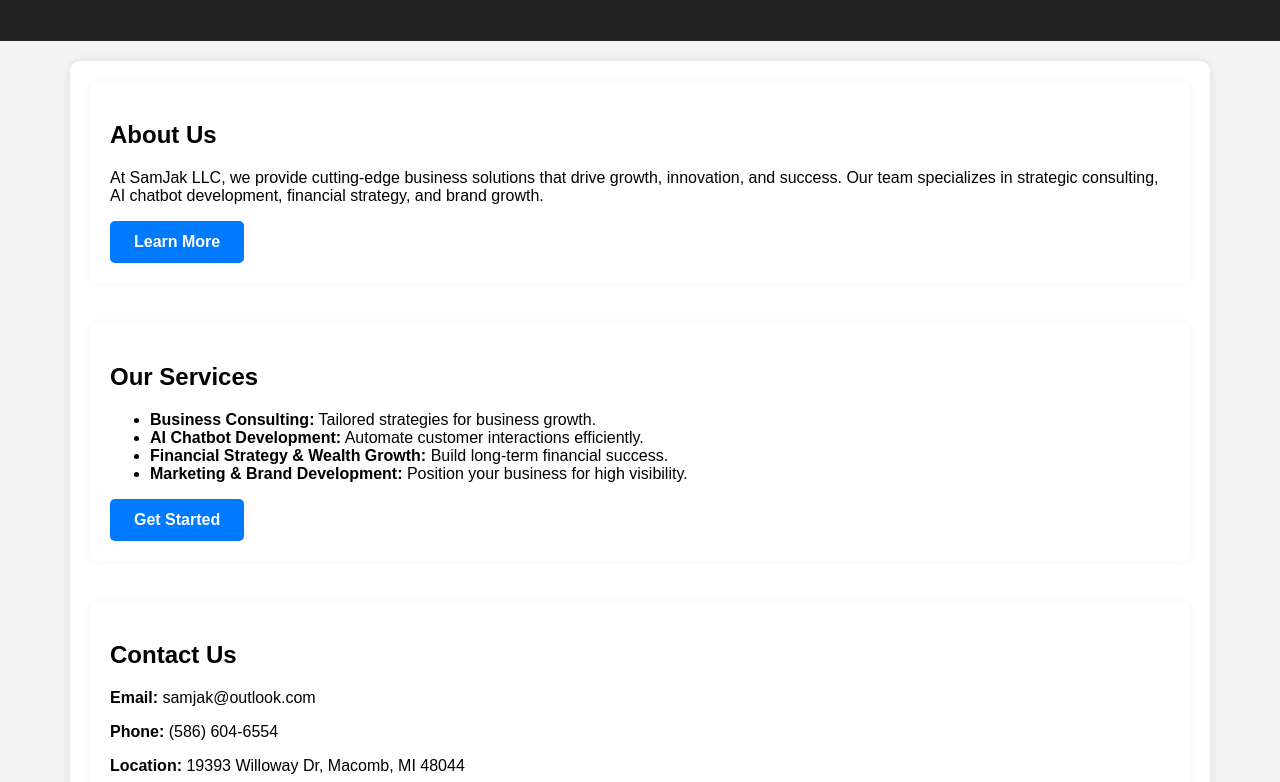
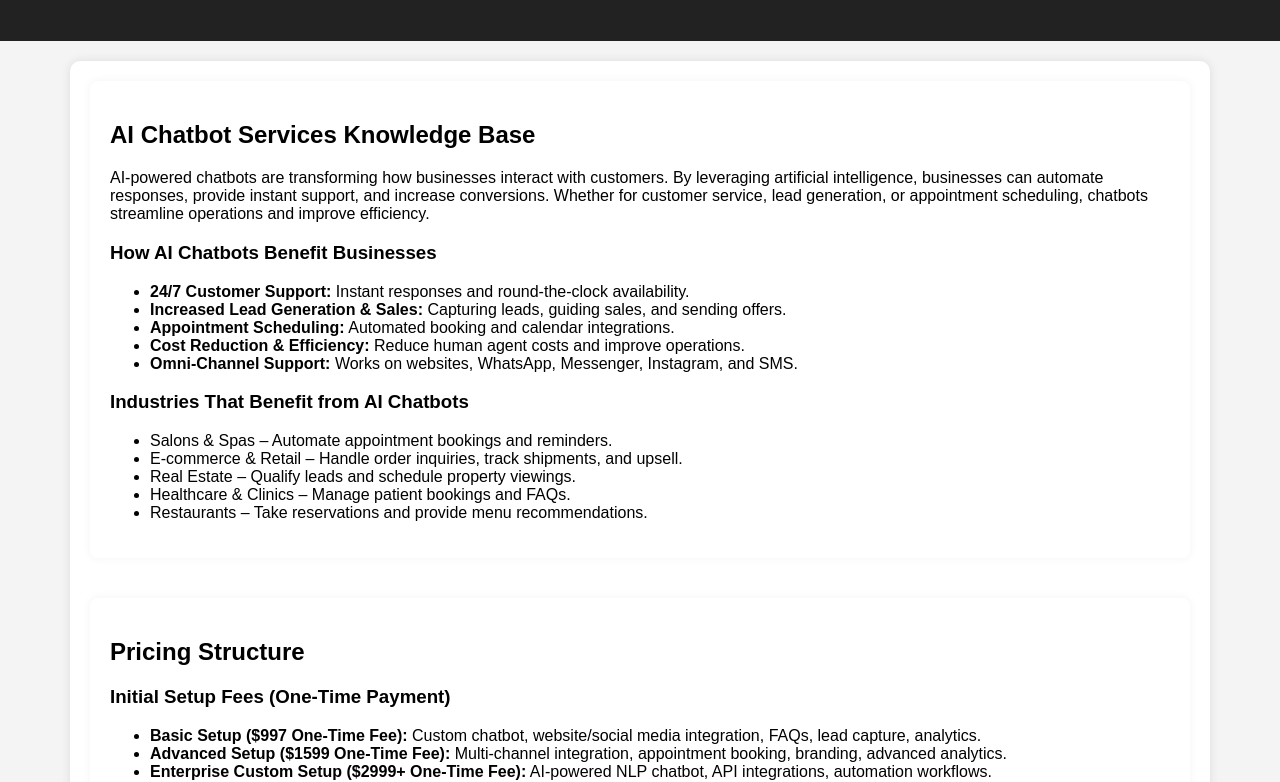
Before and after one commit to samjaki/samjak-website, a plain HTML site: page index.html in a window 1280 px wide. Shown: the part 170-952 px from the top of the page. Drawn offline with Linux system fonts and the light colour scheme.

Commit message:
Add files via upload

```diff
--- a/index.html
+++ b/index.html
@@ -64,30 +64,53 @@
     </header>
     <div class="container">
         <div class="section">
-            <h2>About Us</h2>
-            <p>At SamJak LLC, we provide cutting-edge business solutions that drive growth, innovation, and success. Our team specializes in strategic consulting, AI chatbot development, financial strategy, and brand growth.</p>
-            <a href="#services" class="btn">Learn More</a>
+            <h2>AI Chatbot Services Knowledge Base</h2>
+            <p>AI-powered chatbots are transforming how businesses interact with customers. By leveraging artificial intelligence, businesses can automate responses, provide instant support, and increase conversions. Whether for customer service, lead generation, or appointment scheduling, chatbots streamline operations and improve efficiency.</p>
+            <h3>How AI Chatbots Benefit Businesses</h3>
+            <ul>
+                <li><strong>24/7 Customer Support:</strong> Instant responses and round-the-clock availability.</li>
+                <li><strong>Increased Lead Generation & Sales:</strong> Capturing leads, guiding sales, and sending offers.</li>
+                <li><strong>Appointment Scheduling:</strong> Automated booking and calendar integrations.</li>
+                <li><strong>Cost Reduction & Efficiency:</strong> Reduce human agent costs and improve operations.</li>
+                <li><strong>Omni-Channel Support:</strong> Works on websites, WhatsApp, Messenger, Instagram, and SMS.</li>
+            </ul>
+            <h3>Industries That Benefit from AI Chatbots</h3>
+            <ul>
+                <li>Salons & Spas – Automate appointment bookings and reminders.</li>
+                <li>E-commerce & Retail – Handle order inquiries, track shipments, and upsell.</li>
+                <li>Real Estate – Qualify leads and schedule property viewings.</li>
+                <li>Healthcare & Clinics – Manage patient bookings and FAQs.</li>
+                <li>Restaurants – Take reservations and provide menu recommendations.</li>
+            </ul>
         </div>
-        <div class="section" id="services">
-            <h2>Our Services</h2>
+        <div class="section">
+            <h2>Pricing Structure</h2>
+            <h3>Initial Setup Fees (One-Time Payment)</h3>
             <ul>
-                <li><strong>Business Consulting:</strong> Tailored strategies for business growth.</li>
-                <li><strong>AI Chatbot Development:</strong> Automate customer interactions efficiently.</li>
-                <li><strong>Financial Strategy & Wealth Growth:</strong> Build long-term financial success.</li>
-                <li><strong>Marketing & Brand Development:</strong> Position your business for high visibility.</li>
+                <li><strong>Basic Setup ($997 One-Time Fee):</strong> Custom chatbot, website/social media integration, FAQs, lead capture, analytics.</li>
+                <li><strong>Advanced Setup ($1599 One-Time Fee):</strong> Multi-channel integration, appointment booking, branding, advanced analytics.</li>
+                <li><strong>Enterprise Custom Setup ($2999+ One-Time Fee):</strong> AI-powered NLP chatbot, API integrations, automation workflows.</li>
             </ul>
-            <a href="#contact" class="btn">Get Started</a>
+            <h3>Monthly Support & Maintenance Plans</h3>
+            <ul>
+                <li><strong>Basic Support Plan ($149/month):</strong> Hosting, email support, minor updates, 500 interactions.</li>
+                <li><strong>Business Growth Plan ($349/month):</strong> Priority support, multi-platform monitoring, AI enhancements, 5,000 interactions.</li>
+                <li><strong>Enterprise AI Plan ($499+/month):</strong> Advanced AI customization, API integrations, unlimited interactions, dedicated support.</li>
+            </ul>
         </div>
-        <div class="section" id="contact">
+        <div class="section">
             <h2>Contact Us</h2>
-            <p><strong>Email:</strong> samjak@outlook.com</p>
+            <p><strong>Email:</strong> SamJak@outlook.com</p>
             <p><strong>Phone:</strong> (586) 604-6554</p>
             <p><strong>Location:</strong> 19393 Willoway Dr, Macomb, MI 48044</p>
-            <a href="mailto:samjak@outlook.com" class="btn">Email Us</a>
+            <a href="mailto:SamJak@outlook.com" class="btn">Email Us</a>
         </div>
     </div>
     <footer>
         <p>&copy; 2025 SamJak LLC. All rights reserved.</p>
     </footer>
+
+    <script src="https://cdn.botpress.cloud/webchat/v2.3/inject.js"></script>
+    <script src="https://files.bpcontent.cloud/2025/02/28/17/20250228173233-3SUBF1NY.js"></script>
 </body>
 </html>
```
